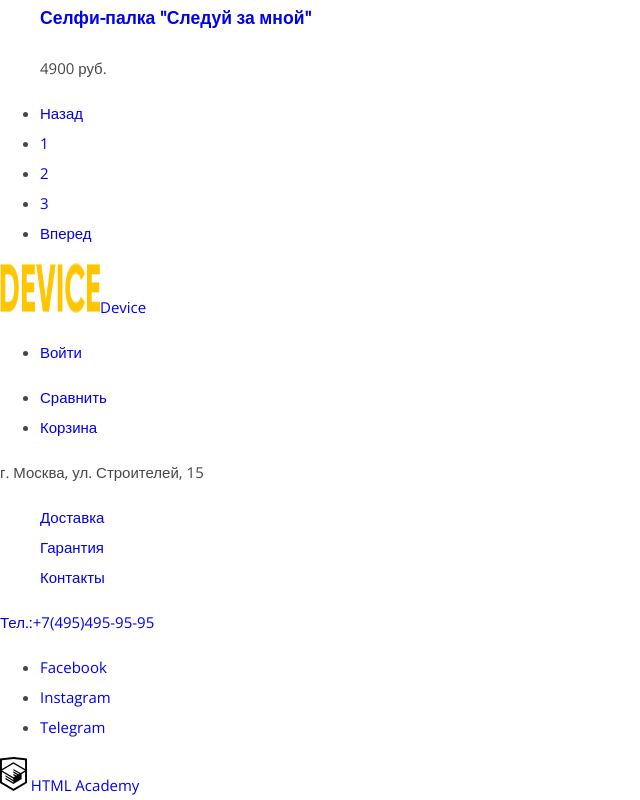
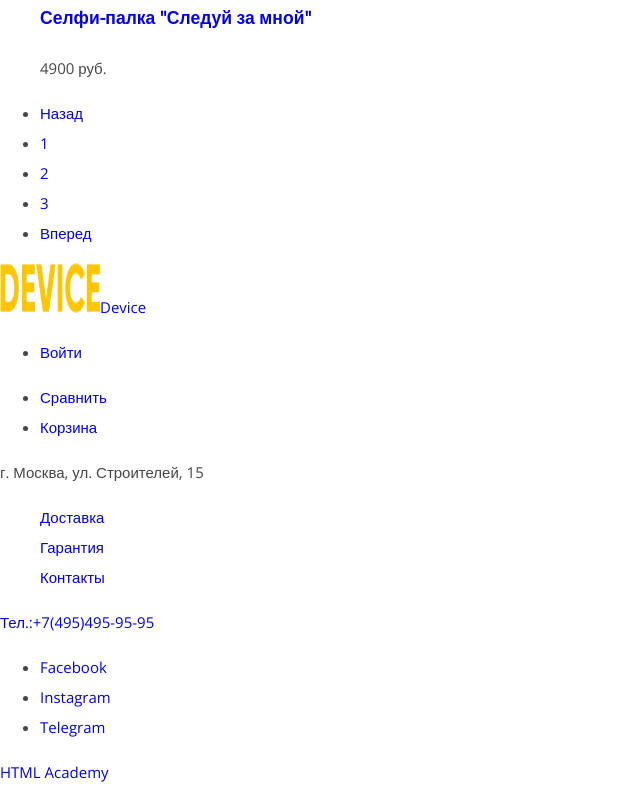
Before and after one commit to Darya7775/842833-device, a plain HTML site: page catalog.html in a window 1280 px wide. Shown: the part 3474-4274 px from the top of the page, without its empty margins (0-640 px from the left). Drawn offline with nearby package versions, Linux system fonts and the light colour scheme.

Commit message:
4 задание (с правками)

```diff
--- a/catalog.html
+++ b/catalog.html
@@ -133,7 +133,7 @@
           <li class="social_networks__instagram"><a href="#"> Instagram </a></li>
           <li class="social_networks__telegram"><a href="#"> Telegram </a></li>
         </ul>
-        <a href="#"><img src="img/index/logo-html.svg"> HTML Academy </a>
+        <a href="#" class="logo_html"> HTML Academy </a>
       </div>
     </footer>
   </body>
```
